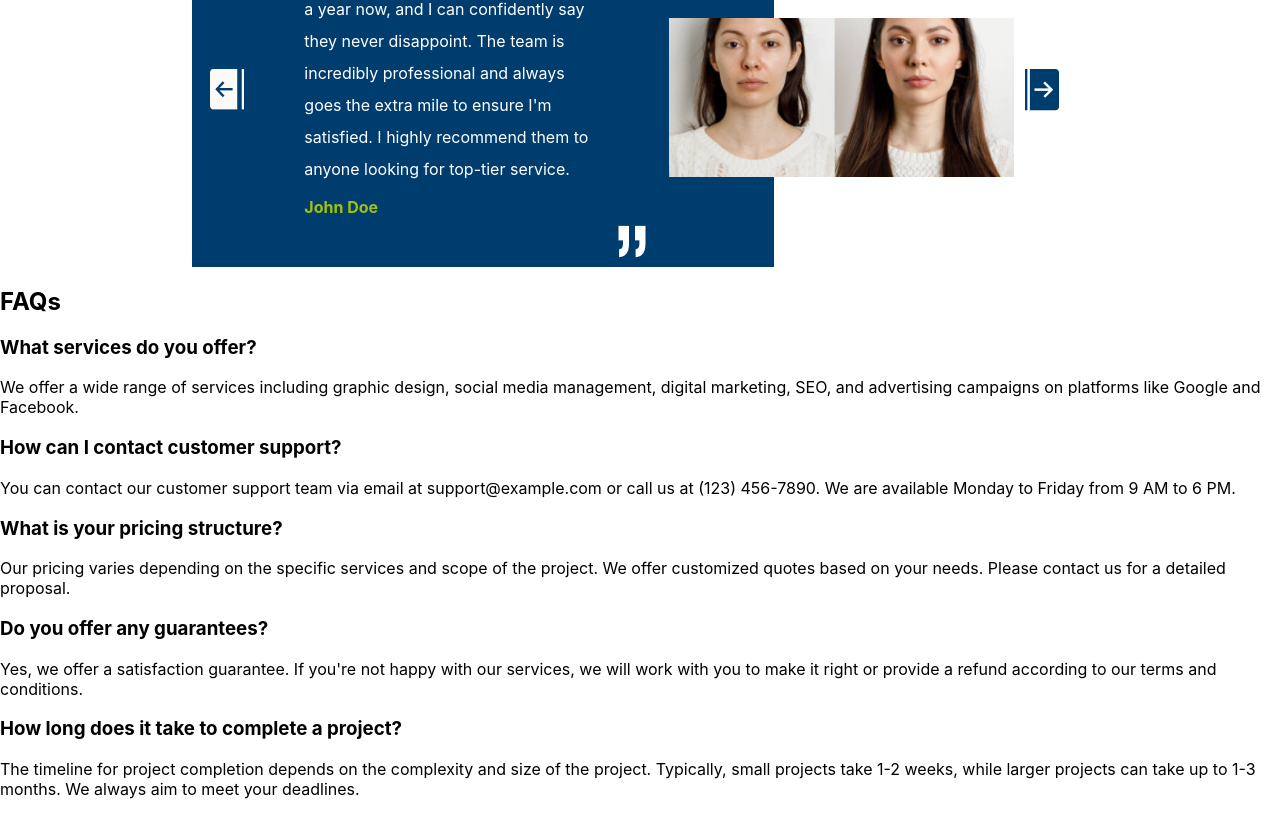
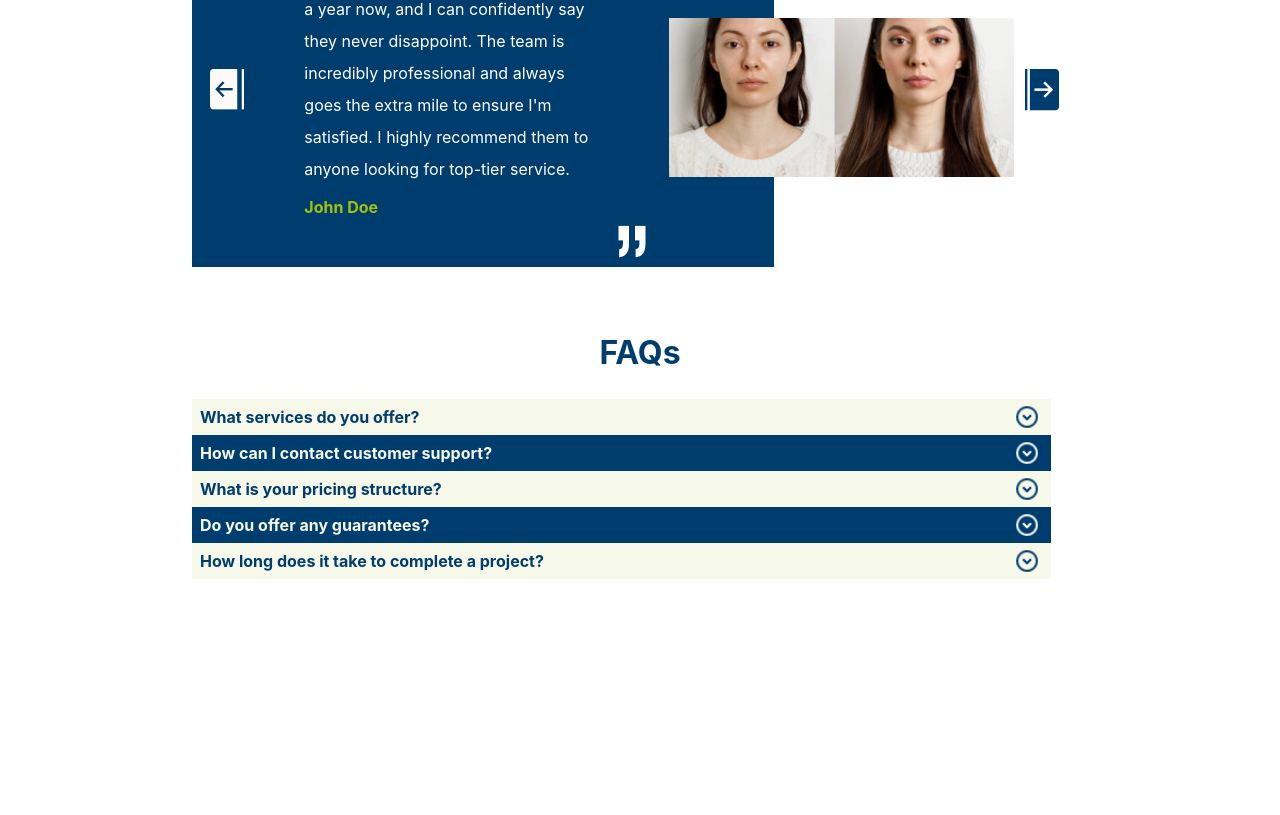
Before and after one commit to imf-ali/Arogyam-web, a React (Create React App) app: page / in a window 1280 px wide. Shown: the part 939-1754 px from the top of the page. After the commit the page ends 1558 px from the top, so only its background shows below. Built offline with nearby package versions, Linux system fonts and the light colour scheme.

Commit message:
major css changes

```diff
--- a/src/components/HomePage/FaqItem.js
+++ b/src/components/HomePage/FaqItem.js
@@ -1,8 +1,18 @@
-const FaqItem = ({ question, answer }) => {
+import styles from '../../styles/HomePage/Faq.module.css';
+import downWhite from '../../assets/downArrowWhite.png';
+import downBlue from '../../assets/downArrowBlue.png';
+
+const FaqItem = ({ question, answer, index }) => {
+
   return (
-    <div>
-      <h3>{question}</h3>
-      <p>{answer}</p>
+    <div className={`${styles.faqItem}`} >
+      <div className={styles.questionDiv}>
+        <div className={`${styles.question} ${index % 2 && `${styles.evenItem}`}`}>{question}</div>
+        <div className={`${styles.imageDiv} ${index % 2 && `${styles.evenItem}`}`}>
+          <img src={index % 2 ? downWhite : downBlue} alt='down-blue' />
+        </div>
+      </div>
+      <div className={styles.answer}>{answer}</div>
     </div>
   )
 }
--- a/src/components/HomePage/Faqs.js
+++ b/src/components/HomePage/Faqs.js
@@ -1,13 +1,18 @@
 import { useSelector } from "react-redux";
 import { webState } from "../../store/WebDataContext";
 import FaqItem from "./FaqItem";
+import styles from '../../styles/HomePage/Faq.module.css';
 
 const Faqs = () => {
   const { faqs } = useSelector(webState);
   return (
     <div>
-      <h2>FAQs</h2>
-      {faqs.map((data, ind) => <FaqItem key={ind} {...data} />)}
+      <div className={styles.headingDiv}>
+        <h2>FAQs</h2>
+      </div>
+      <div className={styles.faqList}>
+        {faqs.map((data, ind) => <FaqItem key={ind} {...data} index={ind} />)}
+      </div>
     </div>
   );
 }
--- /dev/null
+++ b/src/styles/HomePage/Faq.module.css
@@ -0,0 +1,57 @@
+.headingDiv{
+  margin-top: 5vh;
+  width: 100%;
+  display: flex;
+  justify-content: center;
+}
+
+.headingDiv h2{
+  color: #003D6F;
+  font-size: 2em;
+}
+
+.faqList{
+  width: 100%;
+  display: flex;
+  flex-direction: column;
+  align-items: center;
+  margin-bottom: 5vh;
+}
+
+.faqItem{
+  width: 70%;
+}
+
+.answer{
+  display: none;
+}
+
+.questionDiv{
+  display: flex;
+  width: 100%;
+}
+
+.imageDiv{
+  /* width: 10%; */
+  display: flex;
+  align-items: center;
+  background-color: #F6F8EA;
+}
+
+.imageDiv img{
+  height: 70%;
+  margin-right: 1vw;
+}
+
+.question{
+  background-color: #F6F8EA;
+  color: #003D6F;
+  font-weight: bold;
+  padding: 1vh;
+  width: 90%;
+}
+
+.evenItem{
+  background-color: #003D6F;
+  color: #F6F8EA;
+}
```
Also changed, not shown: src/assets/downArrowBlue.png (added), src/assets/downArrowWhite.png (added).
